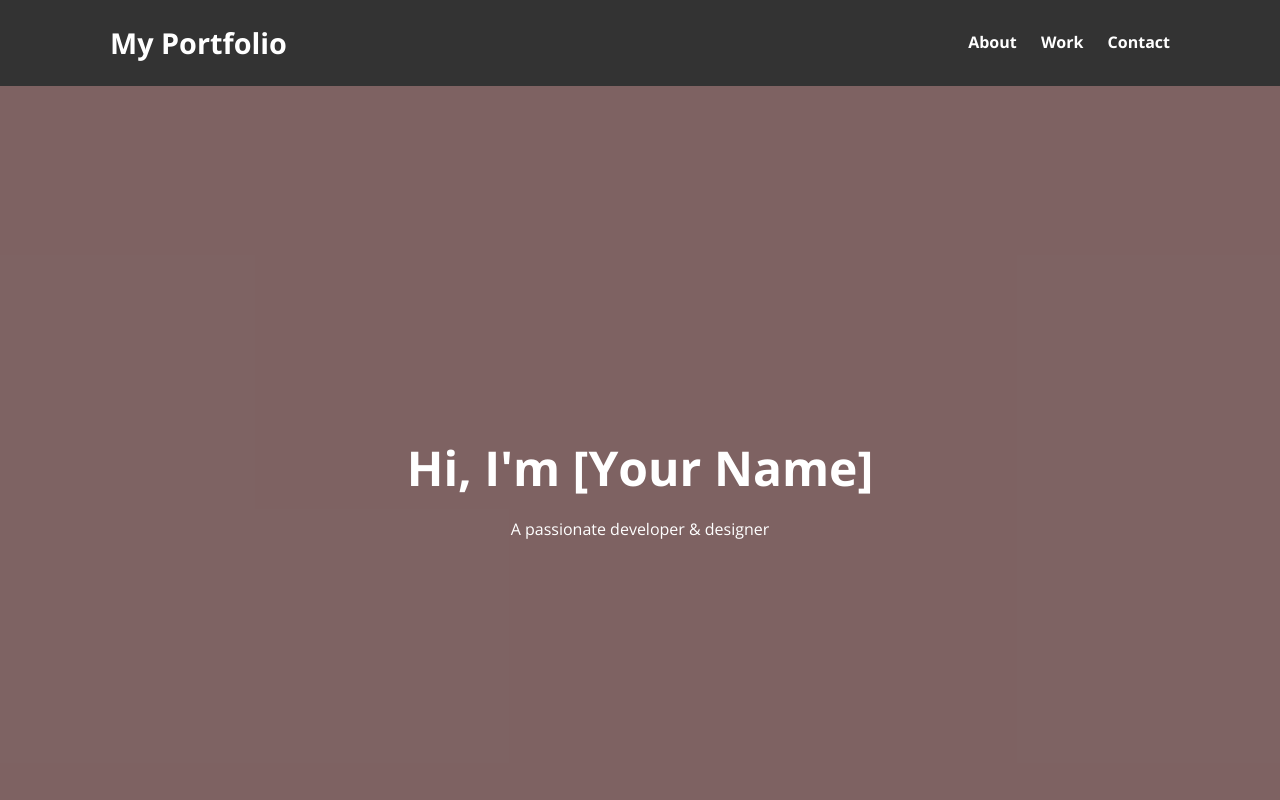
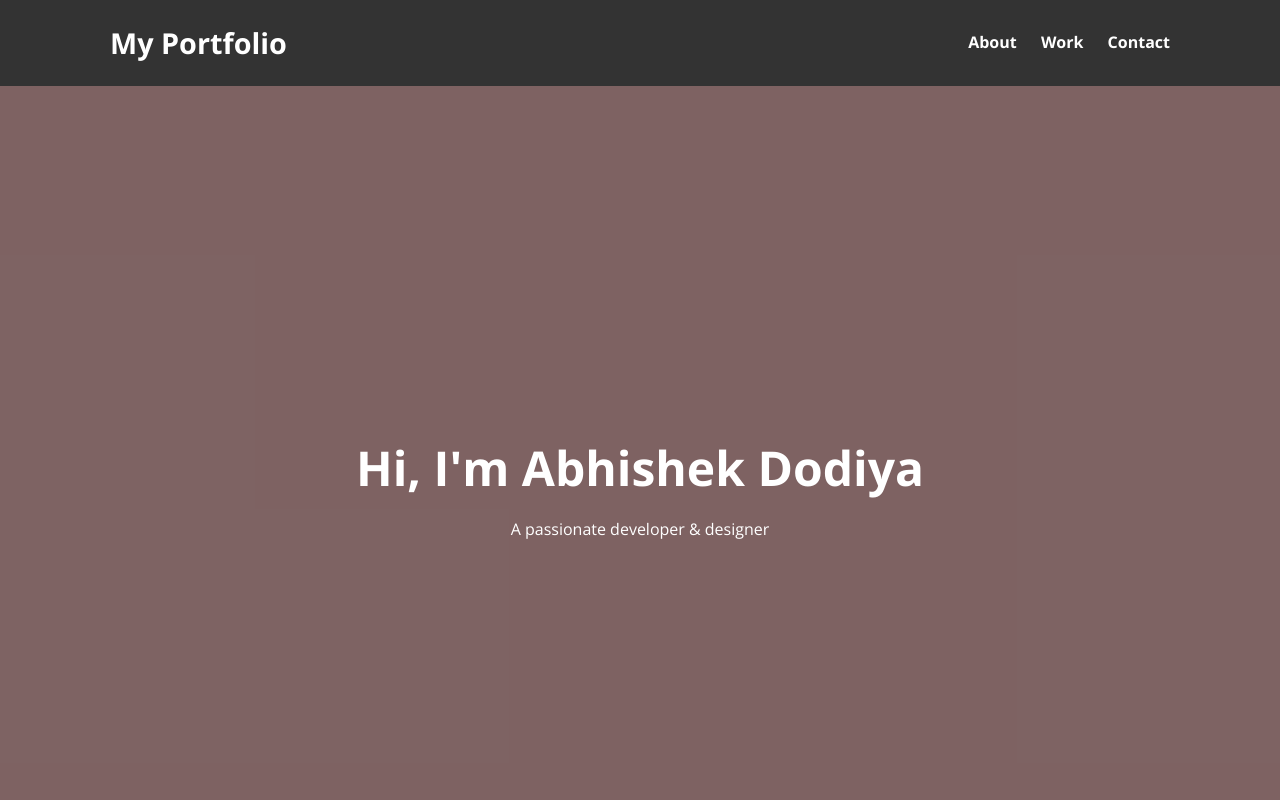
Before and after one commit to AbhiDodiya27/portfolio, a plain HTML site: page index.html in a window 1280 px wide. Shown: the top 800 px of the page. Drawn offline with nearby package versions, Linux system fonts and the light colour scheme.

Commit message:
Update index.html
name add

```diff
--- a/index.html
+++ b/index.html
@@ -215,7 +215,7 @@
     </nav>
     <div class="hero">
       <div class="container">
-        <h2>Hi, I'm [Your Name]</h2>
+        <h2>Hi, I'm Abhishek Dodiya</h2>
         <p>A passionate developer &amp; designer</p>
       </div>
     </div>
```
